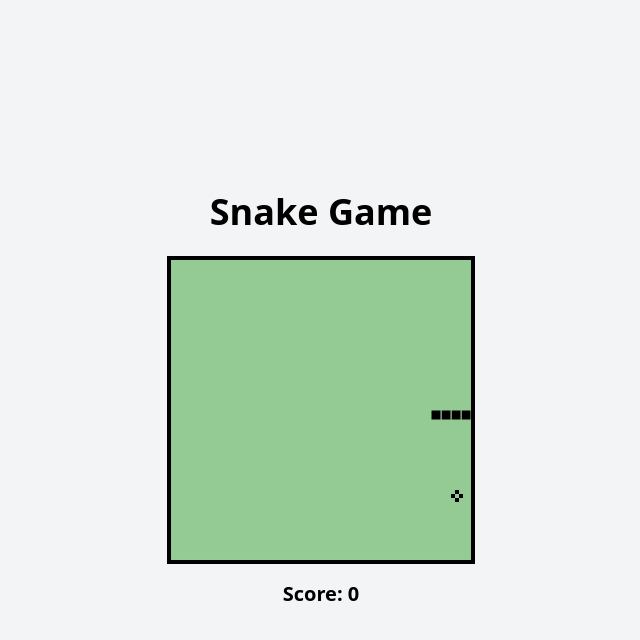
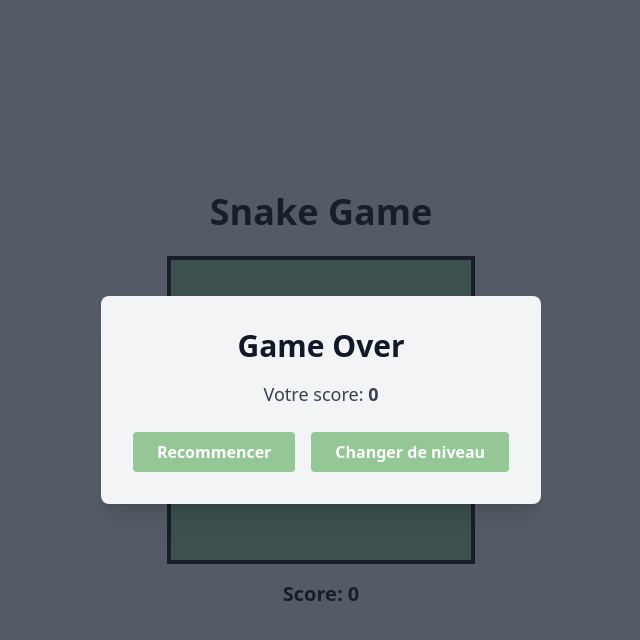
Before and after one commit to julienyassef/snake-s-game, a React (Create React App) app: page / in a window 1280 px wide. Both pictures are taken after a click on the button "Démarrer la Partie". Shown: the top 640 px of the page, without its empty margins (319-959 px from the left). Built offline with nearby package versions, Linux system fonts and the light colour scheme.

Commit message:
ajout modal gameover

```diff
--- a/src/App.tsx
+++ b/src/App.tsx
@@ -1,9 +1,10 @@
-import React, { useState, useEffect, useCallback, useRef } from 'react';
+import React, { useState, useEffect, useCallback } from 'react';
 import GameBoard from './components/GameBoard/GameBoard';
 import Score from './components/Score/Score';
 import StartButton from './components/StartButton/StartButton';
 import LevelSelector from './components/LevelSelector/LevelSelector';
 import AnimatedSnake from './components/AnimatedSnake/AnimatedSnake';
+import ModalGameOver from './components/ModalGameOver/ModalGameOver'; // Import du nouveau composant
 
 interface SnakePart {
   x: number;
@@ -11,8 +12,6 @@ interface SnakePart {
 }
 
 const App: React.FC = () => {
-  const canvasRef = useRef<HTMLCanvasElement>(null);
-
   const [snake, setSnake] = useState<SnakePart[]>([
     { x: 140, y: 150 },
     { x: 130, y: 150 },
@@ -26,30 +25,56 @@ const App: React.FC = () => {
   const [score, setScore] = useState(0);
   const [stopGame, setStopGame] = useState(true);
   const [isGameStarted, setIsGameStarted] = useState(false);
+  const [showModal, setShowModal] = useState(false); // État pour contrôler l'affichage du modal
   const [speed, setSpeed] = useState(100); // Vitesse par défaut
-  const [animateSnakes, setAnimateSnakes] = useState(true);
+  const [animateSnakes, setAnimateSnakes] = useState(true); // Pour contrôler l'animation des serpents
+
+  const startGame = () => {
+    // Taille du canvas
+    const canvasSize = 300; // Ajustez en fonction de la taille réelle de votre canvas
+
+    // Calculer la position initiale pour que le serpent soit centré
+    const initialX = canvasSize / 2;
+    const initialY = canvasSize / 2;
+
+    // Réinitialiser le serpent avec la position centrale
+    setSnake([
+      { x: initialX, y: initialY },
+      { x: initialX - 10, y: initialY },
+      { x: initialX - 20, y: initialY },
+      { x: initialX - 30, y: initialY },
+    ]);
+
+    // Réinitialiser la direction (à droite par défaut)
+    setVx(10);
+    setVy(0);
+
+    // Réinitialiser la pomme à une nouvelle position aléatoire
+    creerPomme();
+
+    // Réinitialiser le score
+    setScore(0);
+
+    // Relancer le jeu
+    setStopGame(false);
+    setAnimateSnakes(false);
+    setShowModal(false);  // Fermer le modal si le jeu redémarre
+    setIsGameStarted(true);
+  };
 
 
-  // Fonction pour démarrer le jeu
-  const startGame = () => {
-    setIsGameStarted(true);
-    setStopGame(false);
-    setAnimateSnakes(false);
-  };
 
-  // Fonction pour sélectionner le niveau et définir la vitesse correspondante
   const selectLevel = (level: number) => {
     if (level === 1) setSpeed(150); // Lent
     if (level === 2) setSpeed(100); // Moyen
     if (level === 3) setSpeed(50); // Rapide
+    setShowModal(false);  // Fermer le modal lorsque le niveau est changé
   };
 
-  // Fonction pour générer une position aléatoire pour la pomme
   const randomPosition = () => {
     return Math.floor(Math.random() * 29) * 10;
   };
 
-  // Fonction pour créer une nouvelle pomme à une position aléatoire
   const creerPomme = useCallback(() => {
     const newPommeX = randomPosition();
     const newPommeY = randomPosition();
@@ -58,32 +83,35 @@ const App: React.FC = () => {
   }, []);
 
   useEffect(() => {
-    creerPomme(); // Génère une position aléatoire pour la première pomme au démarrage du jeu
+    creerPomme();
   }, [creerPomme]);
 
-  // Fonction appelée en cas de fin de jeu
   const handleGameOver = () => {
     setStopGame(true);
+    setShowModal(true);  // Afficher le modal à la fin du jeu
   };
 
-  // Fonction pour mettre à jour la position du serpent
   const handleSnakeMove = (newSnake: SnakePart[]) => {
     setSnake(newSnake);
   };
 
-  // Fonction appelée lorsque la pomme est mangée par le serpent
+  const goToLevelSelection = () => {
+    setIsGameStarted(false); // Retour au menu de sélection du niveau
+    setStopGame(true);
+    setAnimateSnakes(true);  // Redémarrer les animations des serpents
+    setShowModal(false);
+  };
+
   const handleAppleEaten = () => {
     setScore(score + 10);
-    creerPomme(); // Génère une nouvelle position aléatoire pour la pomme après l'avoir mangée
+    creerPomme();
   };
 
-  // Fonction pour changer la direction du serpent
   const handleDirectionChange = useCallback((newVx: number, newVy: number) => {
     setVx(newVx);
     setVy(newVy);
   }, []);
 
-  // Générer des longueurs aléatoires pour chaque serpent
   const length1 = Math.floor(Math.random() * (30 - 15 + 1)) + 15;
   const length2 = Math.floor(Math.random() * (12 - 6 + 1)) + 6;
   const length3 = Math.floor(Math.random() * (10 - 5 + 1)) + 5;
@@ -95,7 +123,6 @@ const App: React.FC = () => {
         <AnimatedSnake initialLength={length2} animate={animateSnakes} />
         <AnimatedSnake initialLength={length3} animate={animateSnakes} />
       </div>
-
 
       <h1 className="text-4xl font-bold mb-6 z-10">Snake Game</h1>
       {!isGameStarted ? (
@@ -116,17 +143,19 @@ const App: React.FC = () => {
             onSnakeMove={handleSnakeMove}
             onAppleEaten={handleAppleEaten}
             onDirectionChange={handleDirectionChange}
-            speed={speed} // Vitesse choisie passée au GameBoard
+            speed={speed}
           />
           <Score score={score} />
         </>
       )}
-      <canvas
-        ref={canvasRef}
-        width={window.innerWidth}
-        height={window.innerHeight}
-        className="fixed top-0 left-0 w-full h-full z-0 pointer-events-none" // z-0 place le canvas derrière tout, pointer-events-none désactive les interactions
-      ></canvas>
+
+      {showModal && (
+        <ModalGameOver
+          score={score}
+          onRestart={startGame}
+          onChangeLevel={goToLevelSelection}
+        />
+      )}
     </div>
   );
 };
--- /dev/null
+++ b/src/components/ModalGameOver/ModalGameOver.tsx
@@ -0,0 +1,34 @@
+import React from 'react';
+
+interface ModalGameOverProps {
+  score: number;
+  onRestart: () => void;
+  onChangeLevel: () => void;
+}
+
+const ModalGameOver: React.FC<ModalGameOverProps> = ({ score, onRestart, onChangeLevel }) => {
+  return (
+    <div className="fixed inset-0 flex items-center justify-center bg-gray-800 bg-opacity-75 z-50">
+      <div className="bg-gray-100 p-8 rounded-lg shadow-xl text-center">
+        <h2 className="text-3xl font-bold text-gray-900 mb-4">Game Over</h2>
+        <p className="text-lg text-gray-700 mb-6">Votre score: <span className="font-bold">{score}</span></p>
+        <div className="flex justify-around space-x-4">
+          <button
+            className="bg-[#95C695] hover:bg-green-700 text-white font-bold py-2 px-6 rounded"
+            onClick={onRestart}
+          >
+            Recommencer
+          </button>
+          <button
+            className="bg-[#95C695] hover:bg-green-700 text-white font-bold py-2 px-6 rounded"
+            onClick={onChangeLevel}
+          >
+            Changer de niveau
+          </button>
+        </div>
+      </div>
+    </div>
+  );
+};
+
+export default ModalGameOver;
```
